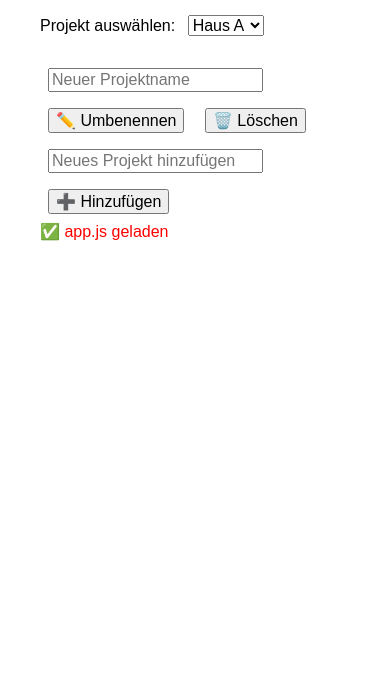
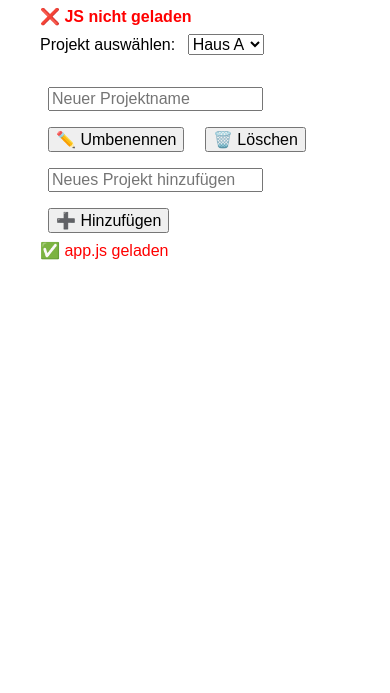
Before and after one commit to holgerho1/kalender-pwa, a website: page material/index.html in a window 390 px wide. Shown: the part 151-844 px from the top of the page. Drawn offline with Linux system fonts and the light colour scheme.

Commit message:
Last Sync: 2025-09-26 11:06 (Mobile)

```diff
--- a/material/app.js
+++ b/material/app.js
@@ -1,3 +1,4 @@
+// Sichtbarer Ladeindikator für Online-Test
 document.body.insertAdjacentHTML("beforeend", "<div style='color:red'>✅ app.js geladen</div>");
 
 let projekte = ["Haus A", "Garage", "Garten"]; // später aus DB laden
--- a/material/index.html
+++ b/material/index.html
@@ -11,6 +11,9 @@
 </head>
 <body>
   <h1>📁 Projektverwaltung</h1>
+
+  <!-- Sichtbarer JS-Check -->
+  <div id="js-check" style="color:red; font-weight:bold;">❌ JS nicht geladen</div>
 
   <label>Projekt auswählen:
     <select id="projektSelect"></select>
```
